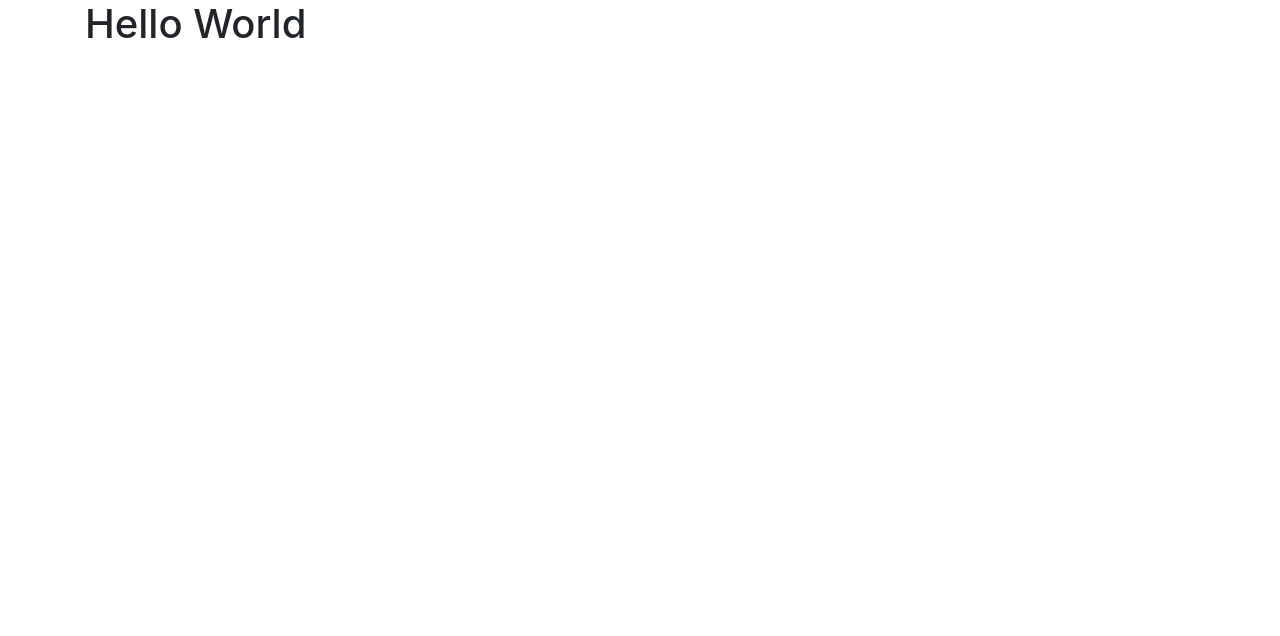
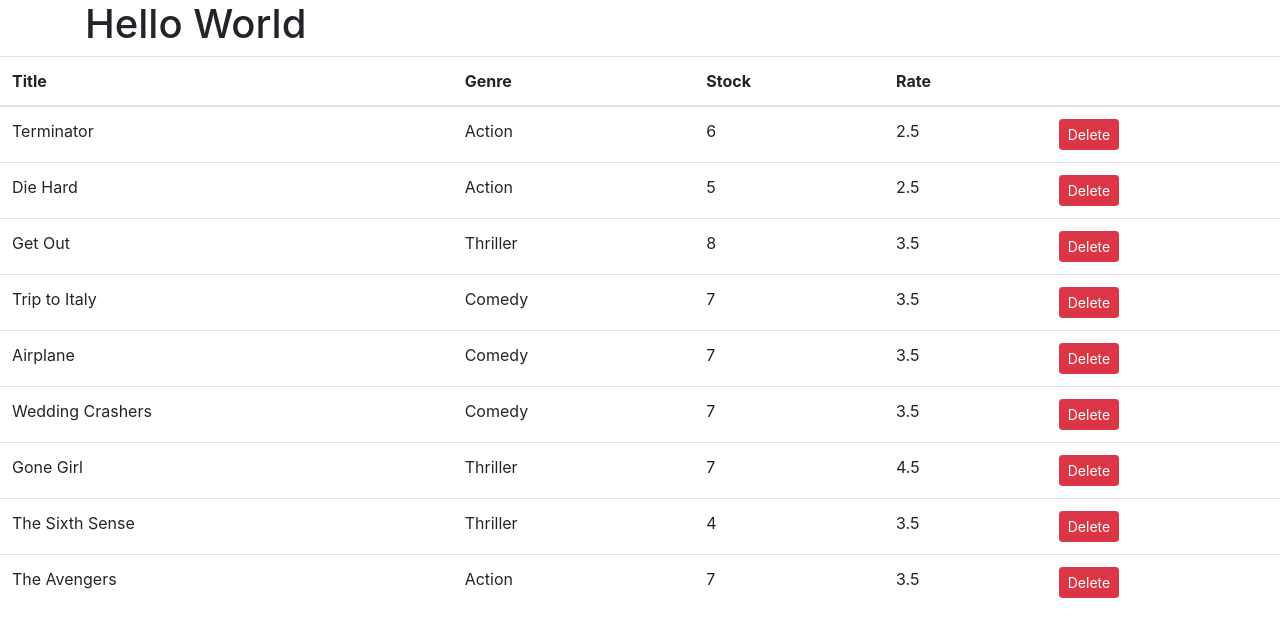
Before and after one commit to JinxyPyrope/vidly-project, a React (Create React App) app: page / in a window 1280 px wide. Shown: the top 636 px of the page. Built offline with nearby package versions, Linux system fonts and the light colour scheme.

Commit message:
Created a new list to practice

```diff
--- /dev/null
+++ b/src/components/MovieList.jsx
@@ -0,0 +1,46 @@
+import React, { Component } from "react"
+import { getMovies } from "../services/fakeMovieService"
+
+class Movies extends Component {
+  state = {
+    movies: getMovies()
+  }
+
+  handleDelete = movie => {
+    const movies = this.state.movies.filter(m => m._id !== movie._id)
+    this.setState({ movies: movies })
+  }
+
+  render() {
+    return (
+      <table className="table">
+        <thead>
+          <tr>
+            <th>Title</th>
+            <th>Genre</th>
+            <th>Stock</th>
+            <th>Rate</th>
+            <th></th>
+          </tr>
+        </thead>
+        <tbody>
+          {this.state.movies.map(movie => (
+            <tr key={movie._id}>
+              <td>{movie.title}</td>
+              <td>{movie.genre.name}</td>
+              <td>{movie.numberInStock}</td>
+              <td>{movie.dailyRentalRate}</td>
+              <td>
+                <button onClick={() => this.handleDelete(movie)} className="btn btn-danger btn-sm">
+                  Delete
+                </button>
+              </td>
+            </tr>
+          ))}
+        </tbody>
+      </table>
+    )
+  }
+}
+
+export default Movies
--- a/src/index.js
+++ b/src/index.js
@@ -2,6 +2,7 @@ import React from "react"
 import ReactDOM from "react-dom/client"
 import "./index.css"
 import App from "./App"
+import MovieList from "../src/components/MovieList"
 import reportWebVitals from "./reportWebVitals"
 import "bootstrap/dist/css/bootstrap.css"
 import "font-awesome/css/font-awesome.css"
@@ -10,6 +11,7 @@ const root = ReactDOM.createRoot(document.getElementById("root"))
 root.render(
   <React.StrictMode>
     <App />
+    <MovieList />
   </React.StrictMode>
 )
 
```
Also changed, not shown: src/services/fakeGenreService.js (renamed from src/Starter Code/services/fakeGenreService.js), src/services/fakeMovieService.js (renamed from src/Starter Code/services/fakeMovieService.js).
